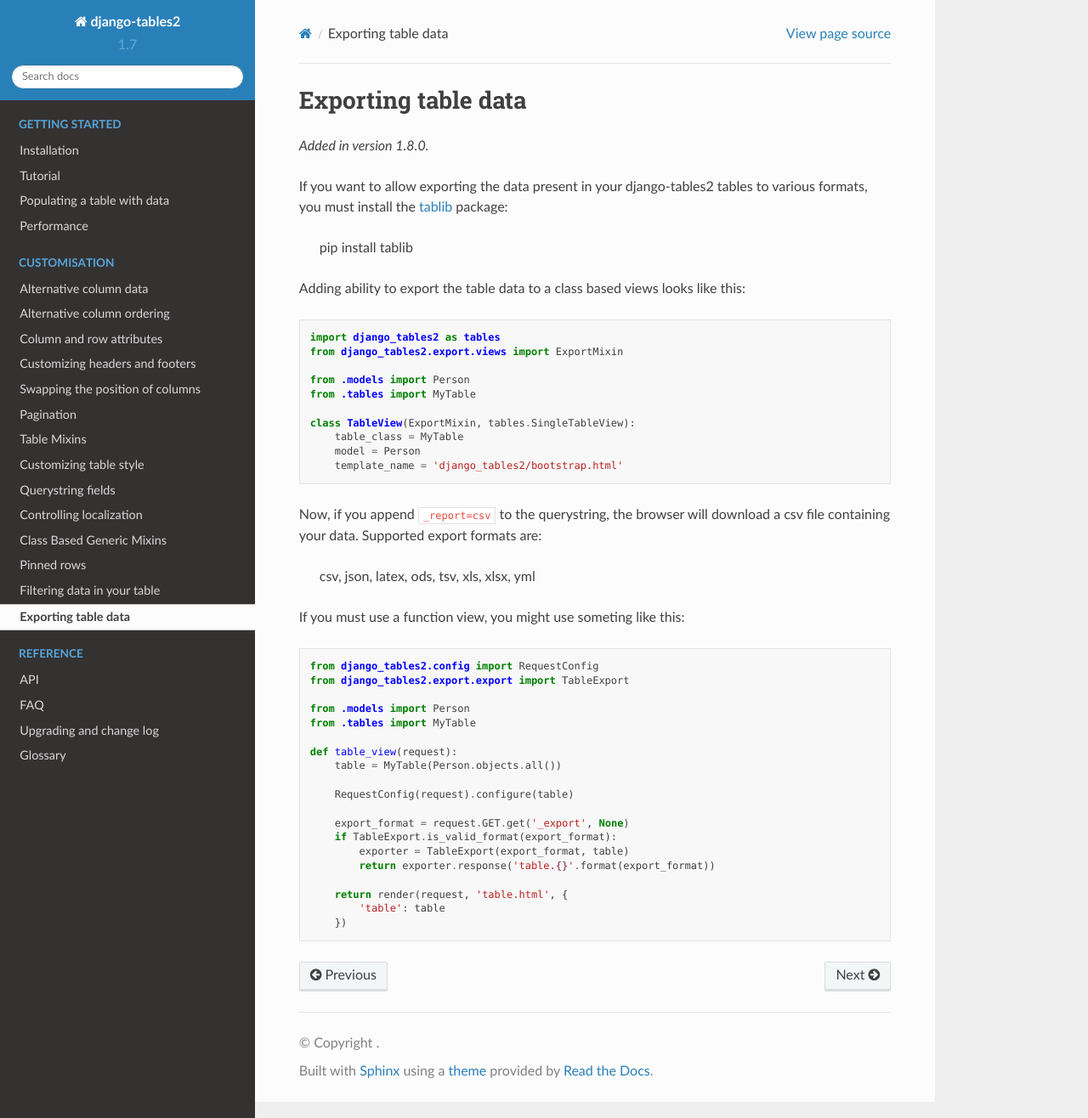
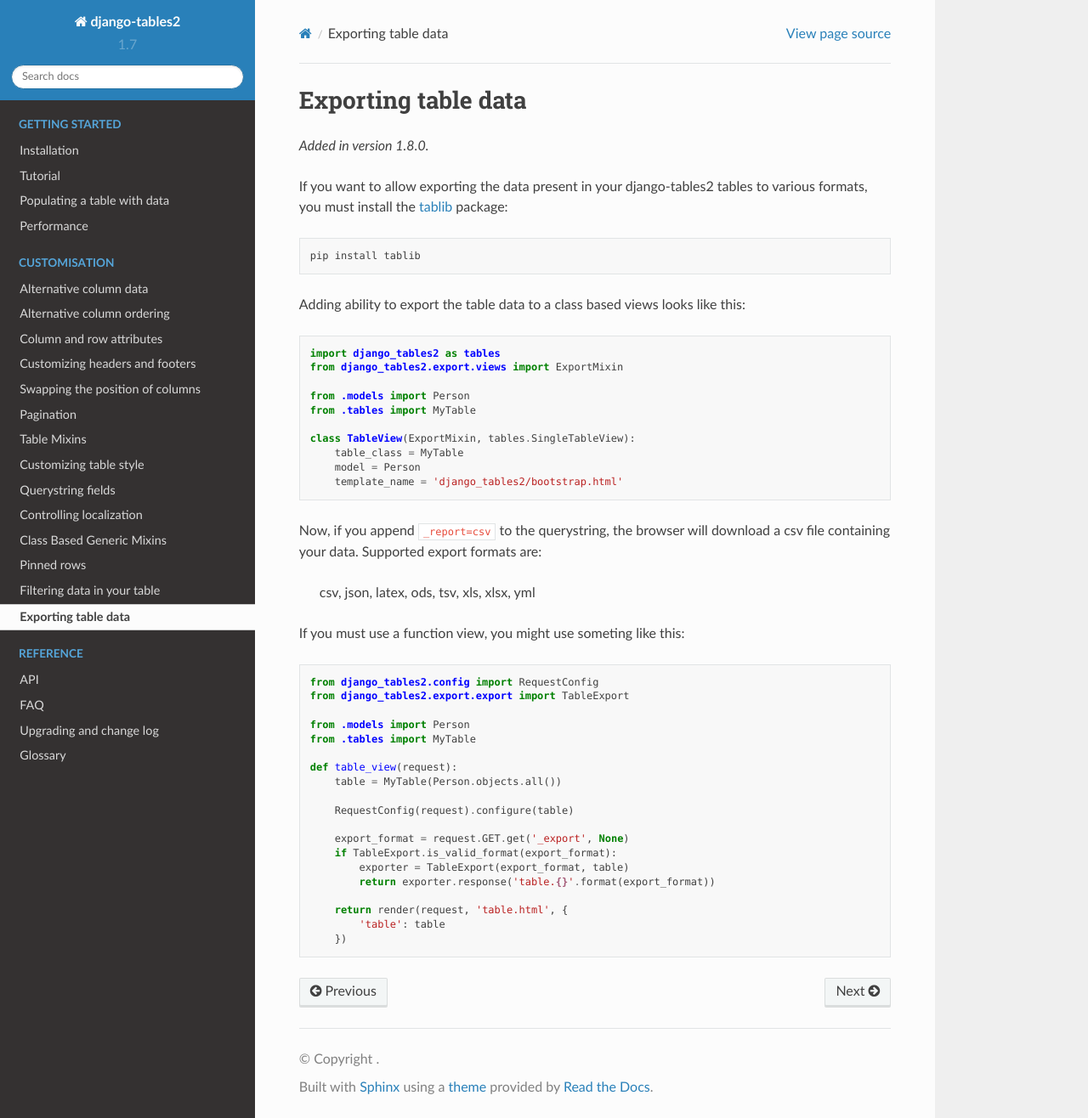
Before and after one commit to jieter/django-tables2, a Sphinx documentation site: the page built from docs/pages/export.rst, in a window 1280 px wide and 1316 px high. Shown: the whole window at 85% size. Built offline with Sphinx 7.4.7 and the Read the Docs theme 2.0.0, drawn with Linux system fonts in a browser that asks for light colours.

```diff
--- a/docs/pages/export.rst
+++ b/docs/pages/export.rst
@@ -6,7 +6,7 @@ Exporting table data
 .. versionadded:: 1.8.0
 
 If you want to allow exporting the data present in your django-tables2 tables to various
-formats, you must install the `tablib <http://docs.python-tablib.org/en/latest/>`_ package:
+formats, you must install the `tablib <http://docs.python-tablib.org/en/latest/>`_ package::
 
     pip install tablib
 
```
